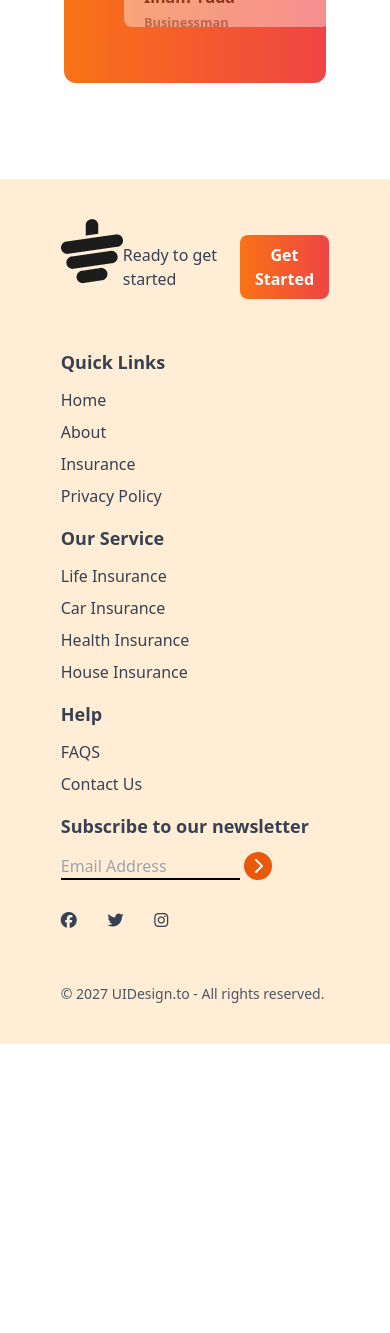
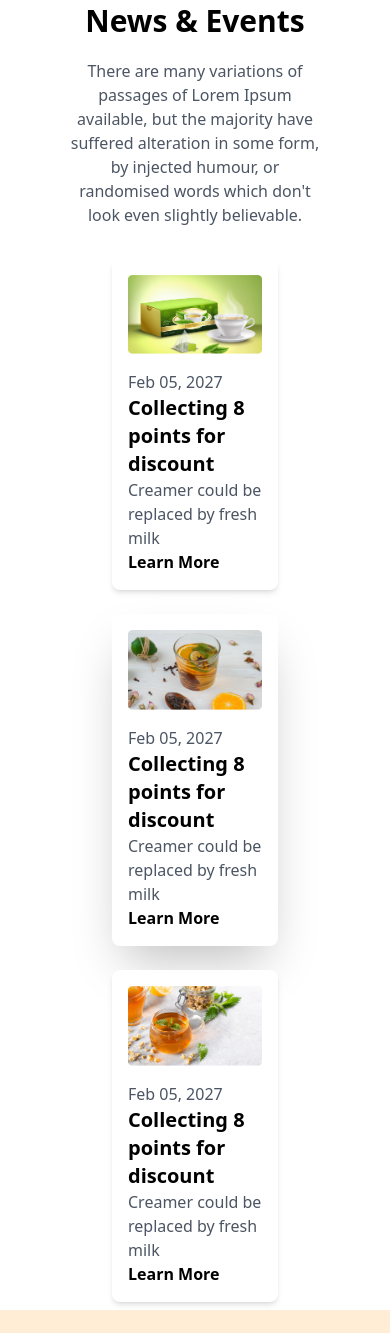
Before and after one commit to ela60/Tea-House-Using-Tailwind, a plain HTML site: page index.html in a window 390 px wide. Shown: the part 4847-6180 px from the top of the page. Before the commit the page ends 5891 px from the top, so only its background shows below. Drawn offline with nearby package versions, Linux system fonts and the light colour scheme.

Commit message:
Alhamdullilah all section done

```diff
--- a/index.html
+++ b/index.html
@@ -69,7 +69,7 @@ tea time at The <br> Tea House
          </header>
 
          <!-- feature products section -->
-          <section class="py-8 lg:py-24">
+          <section class="py-4 -mt-14 lg:py-24">
             <!-- title
               -->
             <div class="text-center mb-8">
@@ -230,7 +230,51 @@ tea time at The <br> Tea House
           </section>
 
           <!-- New section -->
-           <section>
+           <section class="py-2 -mt-24 lg:py-24">
+            <!-- title
+              -->
+              <div class="text-center mb-8">
+                <h1 class="text-3xl md:text-4xl font-bold mb-5">
+                    News & Events
+                </h1>
+                <p class="text-gray-600 max-w-xl mx-auto ">There are many variations of passages of Lorem Ipsum available, but the majority have suffered alteration in some form, by injected humour, or randomised words which don't look even slightly believable. </p>
+            </div>
+            <!-- card section -->
+            <div class="px-12 grid grid-cols-1 md:grid-cols-2 lg:grid-cols-3 gap-6 ">
+                <!-- Product card -->
+                 <div class=" rounded-lg shadow-md bg-white overflow-hidden">
+                    <img class="mx-auto pt-4 px-4"    src="images/news-1.png" alt="">
+                    <div class="p-4">
+                        <h5 class="text-gray-600">Feb 05, 2027</h5>
+                        <h2 class="font-bold text-xl">Collecting 8 points for discount</h2>
+                    <p class="text-gray-600">Creamer could be replaced by fresh milk</p>
+                    <button  class="font-semibold">Learn More</button>
+                    </div>
+
+                 </div>
+                 <div class="rounded-lg shadow-2xl bg-white overflow-hidden">
+                    <img class="mx-auto pt-4 px-4"    src="images/news-2.png" alt="">
+                    <div class="p-4">
+                        <h5 class="text-gray-600">Feb 05, 2027</h5>
+                        <h2 class="font-bold text-xl">Collecting 8 points for discount</h2>
+                    <p class="text-gray-600">Creamer could be replaced by fresh milk</p>
+                    <button  class="font-semibold">Learn More</button>
+                    </div>
+
+                 </div>
+                 <div class="border-neutral-500 rounded-lg shadow-md bg-white overflow-hidden">
+                    <img class="mx-auto pt-4 px-4"    src="images/news-3.png" alt="">
+                    <div class="p-4">
+                        <h5 class="text-gray-600">Feb 05, 2027</h5>
+                        <h2 class="font-bold text-xl">Collecting 8 points for discount</h2>
+                    <p class="text-gray-600">Creamer could be replaced by fresh milk</p>
+                    <button class="font-semibold">Learn More</button>
+                    </div>
+
+                 </div>
+
+
+             </div>
 
            </section>
      </main>
@@ -301,7 +345,7 @@ tea time at The <br> Tea House
                     </div>
                   </div>
                   <div class="items-center pt-4 mt-4  ">
-                    <p class="text-sm text-gray-600">© 2027 UIDesign.to - All rights reserved.</p>
+                    <p class="text-sm text-center text-gray-600">© 2027 UIDesign.to - All rights reserved.</p>
                   </div>
 
               </div>
```
